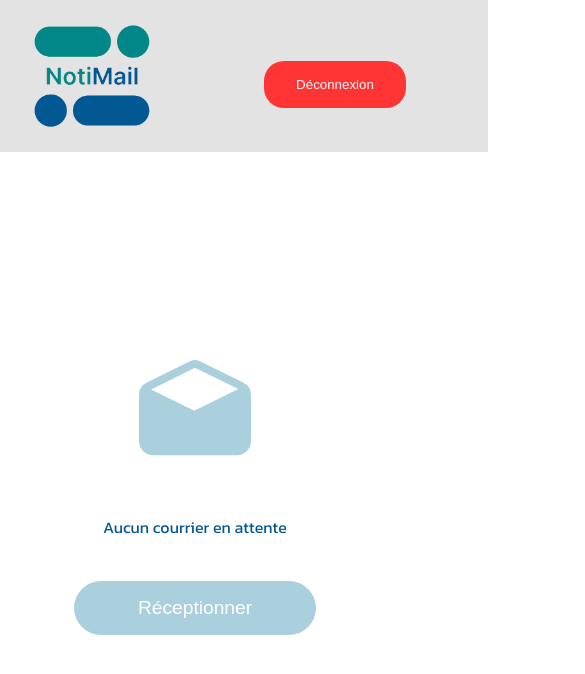
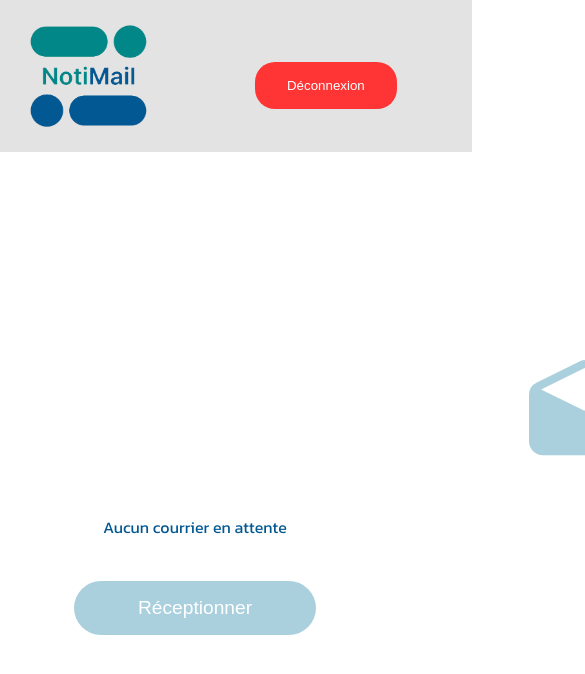
Before and after one commit to BMoreau3545/Notimail, a React (Vite) app in the folder front/: page /entreprise in a window 390 px wide. Shown: the top 674 px of the page, 585 px wide, since content can reach past the window. Built offline with nearby package versions, Linux system fonts and the light colour scheme; no server answers.

Commit message:
Mise à Jour CSS

```diff
--- a/front/src/Composants/Navbar.jsx
+++ b/front/src/Composants/Navbar.jsx
@@ -59,7 +59,7 @@
         <nav className='logo'>
           <img src={Mailto} id='NotimailLogo' alt="Logo du site" />
           <div className='center column'>
-            <h3>{loggedInFirmName}</h3>
+            <h3 className='nomConnexion'>{loggedInFirmName}</h3>
             <button className='deconnexion' onClick={onOpenModal}>Déconnexion</button>
             <Modal open={open} onClose={onCloseModal} center closeIcon=" ">
               <p>
--- a/front/src/Navbar.css
+++ b/front/src/Navbar.css
@@ -25,5 +25,8 @@ nav button{
     margin-left: 75%;
     margin-bottom: 15%;
 }
-
+.nomConnexion{
+    margin-left: 75%;
+    margin-bottom: 15%;
 }
+}
--- a/front/src/adminPanel.css
+++ b/front/src/adminPanel.css
@@ -150,7 +150,7 @@ h4, p {
   border-bottom-right-radius: 3rem;
 }
 nav{
-  width: 125%;
+  width: 121%;
 }
 .card {
   background-color: rgb(240, 240, 240);
@@ -164,4 +164,10 @@ nav{
   justify-content: space-around;
   align-items: center;
 }
+.slider{
+  margin-left: 100%;
 }
+svg{
+    margin-left: 200%;
+}
+}
--- a/front/src/index.css
+++ b/front/src/index.css
@@ -366,8 +366,9 @@ width:135%;
 }
 
 #searchbar{
-  width: 75%;
-  padding-right: 15%;
+  width: 85%;
+  padding-right: 0%;
+  padding-left: 15%;
 }
 
 #badpage {
```
